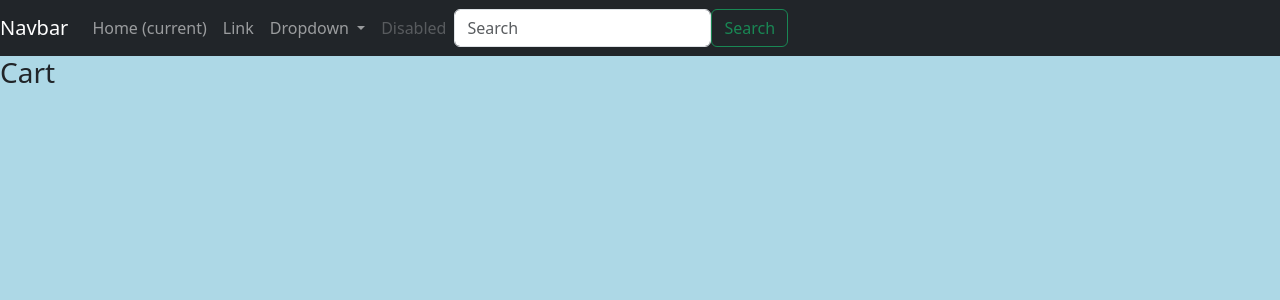
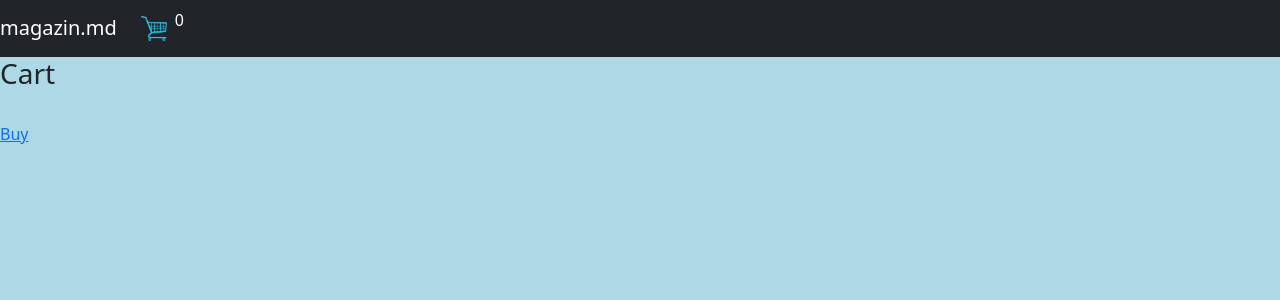
Before and after one commit to BalaurZmeu/DjangoShop, a Django app: page /cart/ in a window 1280 px wide. Shown: the top 300 px of the page. Run offline with Django 5.2, Linux system fonts and the light colour scheme.

Commit message:
Changed the navbar

```diff
--- a/django_shop/store/templates/main.html
+++ b/django_shop/store/templates/main.html
@@ -9,6 +9,8 @@
 
   {% load static %}
   <link rel="stylesheet" href="{% static 'css/main.css' %}">
+  <link rel="icon" href="{% static 'images/favicon.png' %}" />
+
   <meta name="viewport" content="width=device-width, initial-scale=1, maximum-scale=1, minimum-scale=1">
 
 {% block style %}
@@ -20,7 +22,7 @@
 <body>
 
 <nav class="navbar navbar-expand-lg navbar-dark bg-dark">
-  <a class="navbar-brand" href="#">Navbar</a>
+  <a class="navbar-brand" href="{% url 'store' %}">magazin.md</a>
   <button class="navbar-toggler" type="button" data-toggle="collapse" data-target="#navbarSupportedContent" aria-controls="navbarSupportedContent" aria-expanded="false" aria-label="Toggle navigation">
     <span class="navbar-toggler-icon"></span>
   </button>
@@ -28,30 +30,12 @@
   <div class="collapse navbar-collapse" id="navbarSupportedContent">
     <ul class="navbar-nav mr-auto">
       <li class="nav-item active">
-        <a class="nav-link" href="#">Home <span class="sr-only">(current)</span></a>
+        <a class="nav-link" href="{% url 'cart' %}">
+          <img id="cart-icon" src="{% static 'images/cart.png' %}" width="26">
+        </a>
       </li>
-      <li class="nav-item">
-        <a class="nav-link" href="#">Link</a>
-      </li>
-      <li class="nav-item dropdown">
-        <a class="nav-link dropdown-toggle" href="#" id="navbarDropdown" role="button" data-toggle="dropdown" aria-haspopup="true" aria-expanded="false">
-          Dropdown
-        </a>
-        <div class="dropdown-menu" aria-labelledby="navbarDropdown">
-          <a class="dropdown-item" href="#">Action</a>
-          <a class="dropdown-item" href="#">Another action</a>
-          <div class="dropdown-divider"></div>
-          <a class="dropdown-item" href="#">Something else here</a>
-        </div>
-      </li>
-      <li class="nav-item">
-        <a class="nav-link disabled" href="#">Disabled</a>
-      </li>
+      <span style="color: white;" id="cart-total">0</span>
     </ul>
-    <form class="form-inline my-2 my-lg-0">
-      <input class="form-control mr-sm-2" type="search" placeholder="Search" aria-label="Search">
-    </form>
-    <button class="btn btn-outline-success my-2 my-sm-0" type="submit">Search</button>
   </div>
 </nav>
 
@@ -60,7 +44,7 @@
     {% endblock %}
   </div>
 <!--
-<img src="{% static 'images/cart.png' %}">
+<img src="">
 -->
 
   <script src="https://cdn.jsdelivr.net/npm/bootstrap@5.3.3/dist/js/bootstrap.bundle.min.js" integrity="sha384-YvpcrYf0tY3lHB60NNkmXc5s9fDVZLESaAA55NDzOxhy9GkcIdslK1eN7N6jIeHz" crossorigin="anonymous"></script>
--- a/django_shop/store/templates/store/cart.html
+++ b/django_shop/store/templates/store/cart.html
@@ -5,6 +5,6 @@
 {% endblock %}
 
 {% block content %}
-  <h3>Cart</h3>
-
+  <h3>Cart</h3><br>
+  <a href="{% url 'checkout' %}">Buy</a>
 {% endblock %}
```
Also changed, not shown: django_shop/static/images/favicon.png (added).
